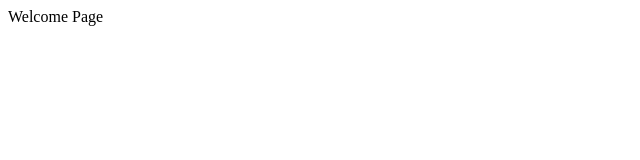
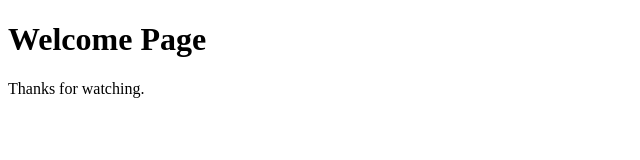
Before and after one commit to Rod-Skoglund/Rod-Skoglund.github.io, a plain HTML site: page index.html in a window 1280 px wide. Shown: the whole page, without its empty margins (0-640 px from the left). Drawn offline with Linux system fonts and the light colour scheme.

Commit message:
Updated to add more tags

```diff
--- a/index.html
+++ b/index.html
@@ -1,9 +1,11 @@
 <!DOCTYPE html>
 <html lang="en-us">
     <head>
-
+        <meta charset="UTF-8">
+        <title>Welcome Page</title>
     </head>
     <body>
-        Welcome Page
+        <h1>Welcome Page</h1>
+        <p>Thanks for watching.</p>
     </body>
 </html>
```
